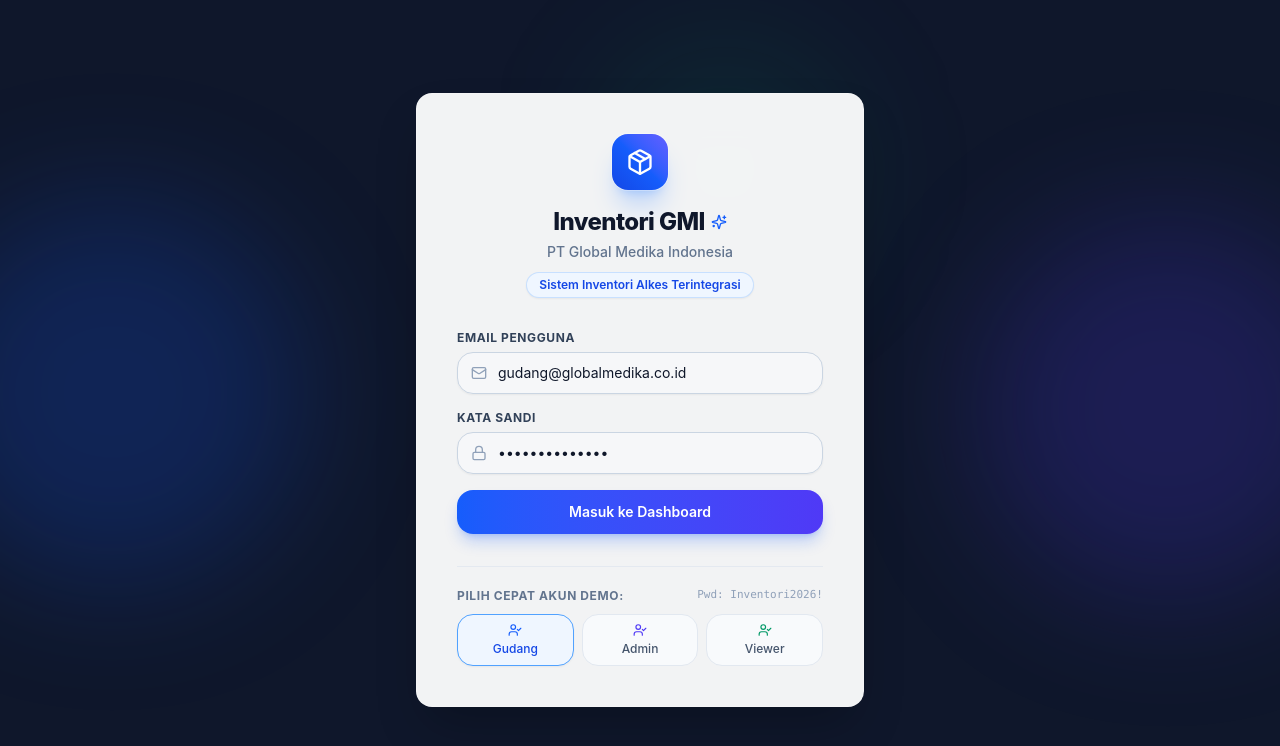
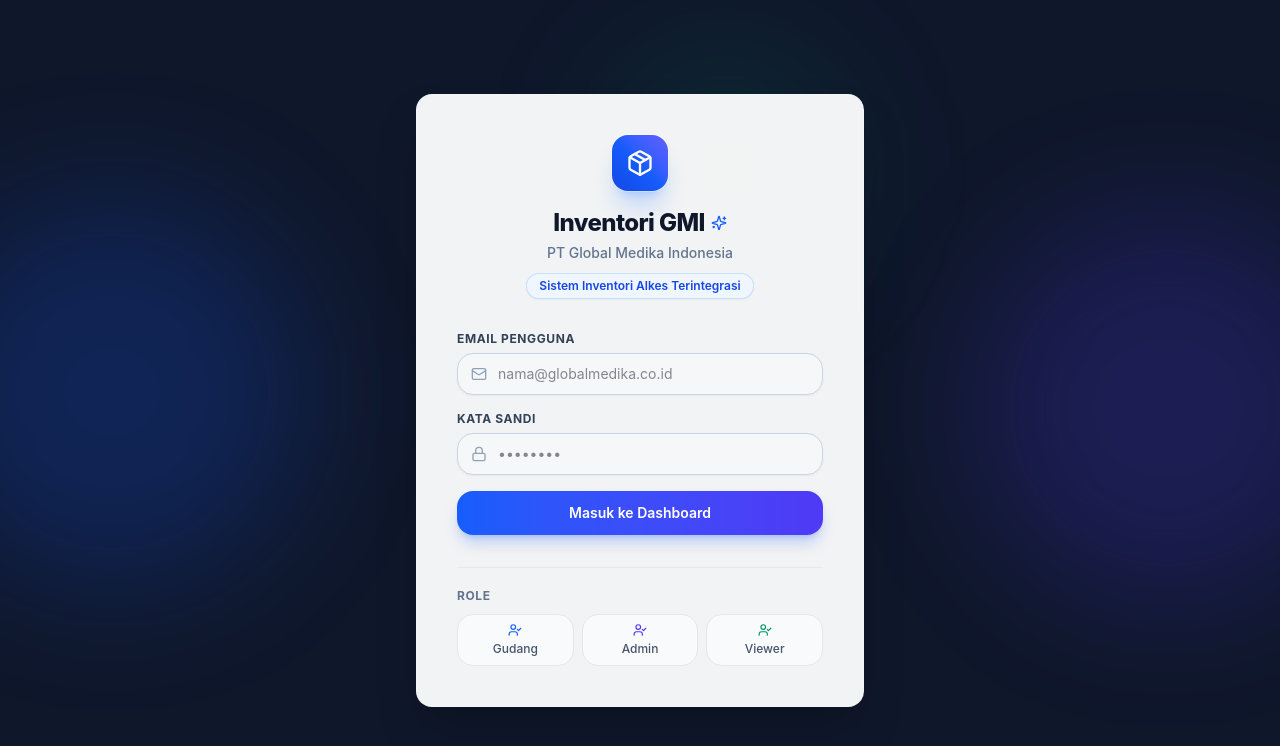
Before and after one commit to ReyhanRf123/inventory-gmi, a Next.js app: page /login in a window 1280 px wide. Shown: the top 746 px of the page. Built offline with nearby package versions, Linux system fonts and the light colour scheme; no server answers.

Commit message:
feat(login): clear default email/password inputs, remove demo password text, rename demo selector to Role

```diff
--- a/src/app/login/page.tsx
+++ b/src/app/login/page.tsx
@@ -6,8 +6,8 @@ import { Package, Lock, Mail, AlertCircle, Loader2, Sparkles, UserCheck } from "
 
 export default function LoginPage() {
   const [state, formAction, isPending] = useActionState(loginAction, undefined);
-  const [email, setEmail] = useState("gudang@globalmedika.co.id");
-  const [password, setPassword] = useState("Inventori2026!");
+  const [email, setEmail] = useState("");
+  const [password, setPassword] = useState("");
 
   const handleSelectDemo = (demoEmail: string) => {
     setEmail(demoEmail);
@@ -104,15 +104,12 @@ export default function LoginPage() {
           </button>
         </form>
 
-        {/* Demo Fast Login Switcher */}
+        {/* Role Selector */}
         <div className="mt-8 pt-5 border-t border-slate-200/80">
           <div className="flex items-center justify-between mb-2.5">
             <p className="text-xs font-bold text-slate-500 uppercase tracking-wider">
-              Pilih Cepat Akun Demo:
+              Role
             </p>
-            <span className="text-[11px] font-mono text-slate-400">
-              Pwd: Inventori2026!
-            </span>
           </div>
 
           <div className="grid grid-cols-3 gap-2">
```
Also changed, not shown: 1 other file (tests, documents, lock files or other folders).
